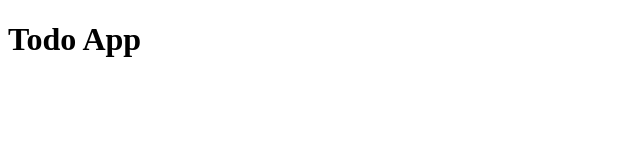
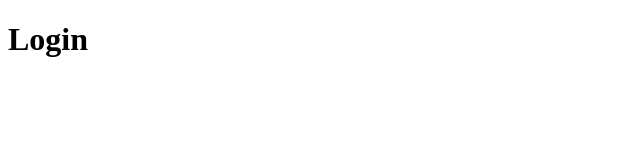
Before and after one commit to Valentino30/Todo_App_React_Typescript, a React app: page /login in a window 1280 px wide. Shown: the top 160 px of the page, without its empty margins (0-640 px from the left). Built offline with nearby package versions, Linux system fonts and the light colour scheme.

Commit message:
Add Login, Register, Dahboard and catch all client side routes

```diff
--- a/package.json
+++ b/package.json
@@ -14,7 +14,8 @@
   },
   "dependencies": {
     "react": "^17.0.2",
-    "react-dom": "^17.0.2"
+    "react-dom": "^17.0.2",
+    "react-router-dom": "6"
   },
   "devDependencies": {
     "@babel/core": "^7.17.0",
@@ -24,6 +25,7 @@
     "@pmmmwh/react-refresh-webpack-plugin": "^0.5.4",
     "@types/react": "^17.0.39",
     "@types/react-dom": "^17.0.11",
+    "@types/react-router-dom": "^5.3.3",
     "@typescript-eslint/eslint-plugin": "^5.10.2",
     "@typescript-eslint/parser": "^5.10.2",
     "babel-loader": "^8.2.3",
--- a/src/App.tsx
+++ b/src/App.tsx
@@ -1,7 +1,15 @@
+import { Routes, Route, Navigate } from 'react-router-dom';
+
+import Auth from './containers/Auth';
+import Dashboard from './containers/Dashboard';
+
 export default function App() {
   return (
-    <div>
-      <h1>Todo App</h1>
-    </div>
+    <Routes>
+      <Route path="/login" element={<Auth />} />
+      <Route path="/register" element={<Auth />} />
+      <Route path="/" element={<Dashboard />} />
+      <Route path="*" element={<Navigate to="/" />} />
+    </Routes>
   );
 }
--- /dev/null
+++ b/src/containers/Auth/index.tsx
@@ -0,0 +1,11 @@
+import { useLocation } from 'react-router-dom';
+
+export default function Auth() {
+  const { pathname } = useLocation();
+
+  return (
+    <div>
+      <h1>{pathname === '/register' ? 'Register' : 'Login'}</h1>
+    </div>
+  );
+}
--- /dev/null
+++ b/src/containers/Dashboard/index.tsx
@@ -0,0 +1,7 @@
+export default function Dashboard() {
+  return (
+    <div>
+      <h1>Dashboard</h1>
+    </div>
+  );
+}
--- a/src/index.tsx
+++ b/src/index.tsx
@@ -1,6 +1,14 @@
 import React from 'react';
 import ReactDOM from 'react-dom';
+import { BrowserRouter as Router } from 'react-router-dom';
 
 import App from './App';
 
-ReactDOM.render(<App />, document.getElementById('root'));
+ReactDOM.render(
+  <React.StrictMode>
+    <Router>
+      <App />
+    </Router>
+  </React.StrictMode>,
+  document.getElementById('root')
+);
--- a/webpack/webpack.common.js
+++ b/webpack/webpack.common.js
@@ -22,6 +22,7 @@ module.exports = {
   output: {
     path: path.resolve(__dirname, '..', './build'),
     filename: 'bundle.js',
+    publicPath: '/',
   },
   plugins: [
     new HtmlWebpackPlugin({
--- a/webpack/webpack.dev.js
+++ b/webpack/webpack.dev.js
@@ -6,6 +6,8 @@ module.exports = {
   devServer: {
     hot: true,
     open: true,
+    port: 3000,
+    historyApiFallback: true,
   },
   devtool: 'cheap-module-source-map',
   plugins: [
```
Also changed, not shown: 1 other file (tests, documents, lock files or other folders).
